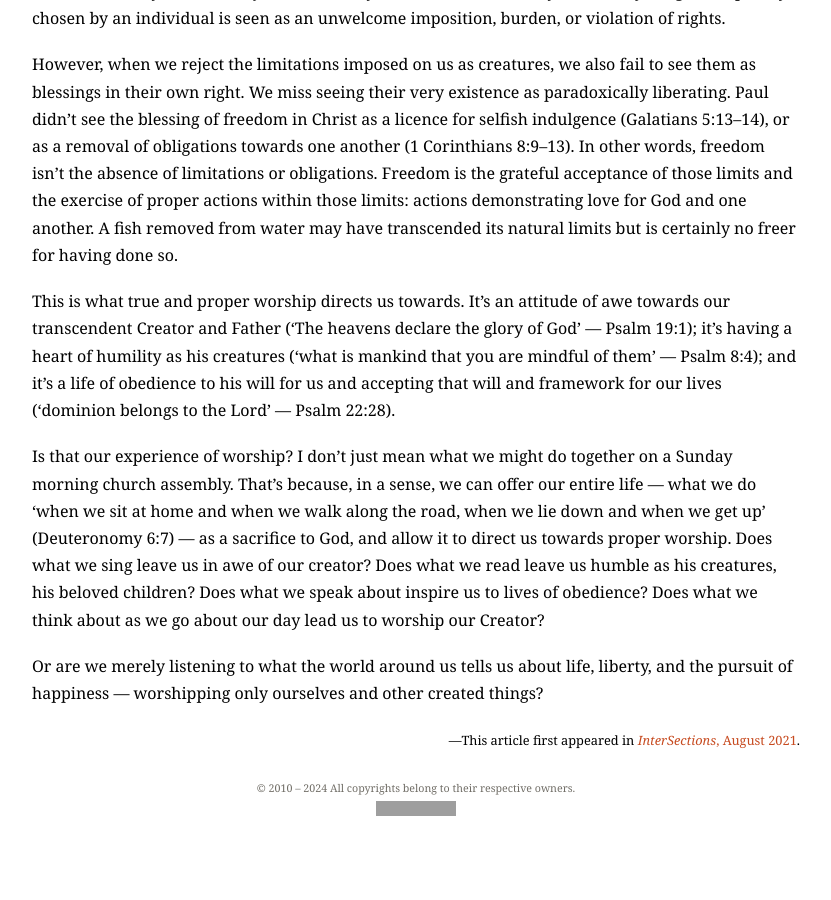
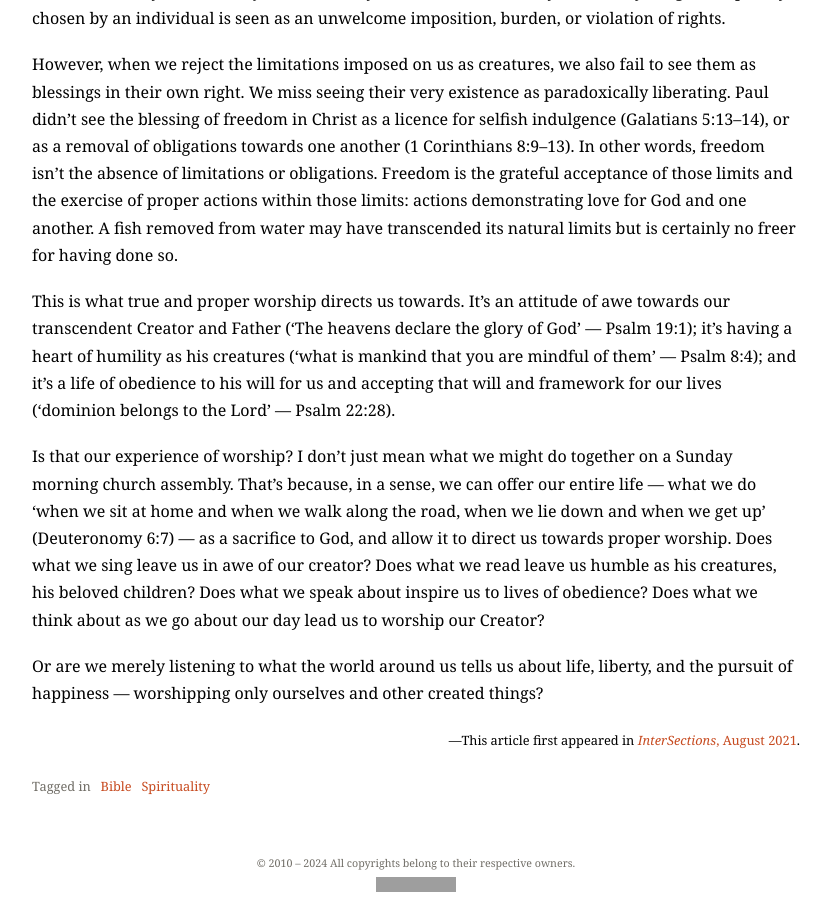
Before and after one commit to helmsdeep/helmsdeep.github.io, a Jekyll site: the page built from _posts/2021-08-08-worship.md, in a window 1280 px wide and 900 px high, scrolled down 1691 px. Shown: the whole window, without its empty margins (224-1055 px from the left). Built offline with Jekyll 4.4.1, drawn with Linux system fonts in a browser that asks for light colours; some web fonts are replaced; before the commit the page ends 2515 px from its top, so only the background shows below that; grey boxes are pictures that could not be loaded.

Commit message:
Added tags to the Worship post

```diff
--- a/_posts/2021-08-08-worship.md
+++ b/_posts/2021-08-08-worship.md
@@ -4,6 +4,9 @@ author: craig
 published: true
 date: '2021-08-08T14:00:00.000+10:00'
 excerpt: Proper worship orients us with a proper understanding of the creator/creature relationship. Perverted worship turns its back on this relationship and sends the worship impulse into all the wrong places.
+tags:
+  - Bible
+  - Spirituality
 ---
 One of the most startling developments of the last few years, if not the last several decades, is the collapse of trust in our society's institutions: governments, police, businesses, churches. Across the board, trust has plummeted from post-World War 2 highs. We see all around us the signs of a corresponding loss of authority --- moral authority, intellectual authority, and even political authority. The result of this is polarisation, violence, conspiracy theories and aimlessness.
 
```
